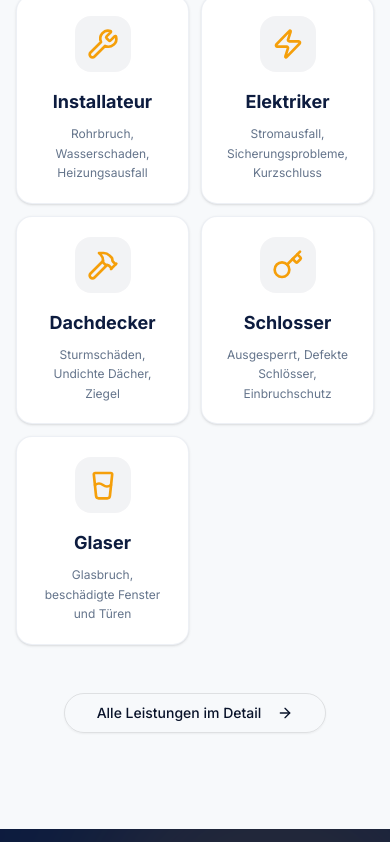
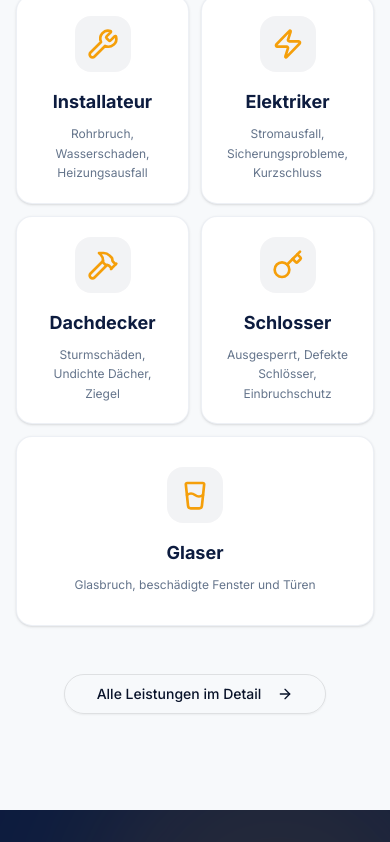
Before and after one commit to tufan8877/Notprofi24, a React (Vite) app: page / in a window 390 px wide. Shown: the part 1428-2270 px from the top of the page. Built offline with nearby package versions, Linux system fonts and the light colour scheme.

Commit message:
Center final service card in responsive homepage grid

```diff
--- a/src/pages/Home.tsx
+++ b/src/pages/Home.tsx
@@ -150,8 +150,14 @@ export default function Home() {
             viewport={{ once: true, margin: "-100px" }}
           >
             {services.map((service, index) => (
-              <motion.div key={index} variants={fadeIn}>
-                <Link href={service.href} className="h-full block">
+              <motion.div
+                key={index}
+                variants={fadeIn}
+                className={services.length % 2 === 1 && index === services.length - 1
+                  ? "col-span-2 flex justify-center lg:col-span-1 lg:col-start-2"
+                  : ""}
+              >
+                <Link href={service.href} className="h-full block w-full max-w-none">
                   <div className="h-full min-h-[190px] sm:min-h-[220px] bg-white rounded-2xl border border-border/60 shadow-sm hover:shadow-lg hover:border-secondary/50 transition-all duration-300 p-5 sm:p-7 text-center flex flex-col items-center justify-center group">
                     <div className="w-14 h-14 sm:w-16 sm:h-16 rounded-2xl bg-primary/5 group-hover:bg-primary/10 flex items-center justify-center mb-4 [&_svg]:mb-0 [&_svg]:w-8 [&_svg]:h-8">
                       {service.icon}
```
